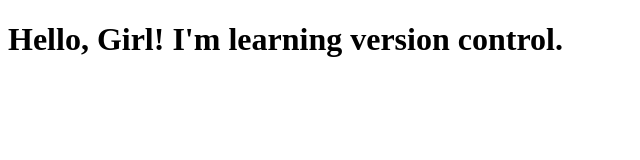
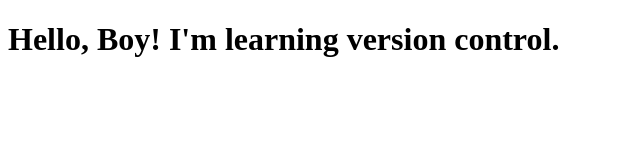
Before and after one commit to somtam9/my_first_project, a plain HTML site: page index.html in a window 1280 px wide. Shown: the whole page, without its empty margins (0-640 px from the left). Drawn offline with Linux system fonts and the light colour scheme.

Commit message:
Added Boy

```diff
--- a/index.html
+++ b/index.html
@@ -7,6 +7,6 @@ initial-scale=1.0">
 <title>My First Git Project</title>
 </head>
 <body>
-<h1>Hello, Girl! I'm learning version control.</h1>
+<h1>Hello, Boy! I'm learning version control.</h1>
 </body>
 </html>
```
